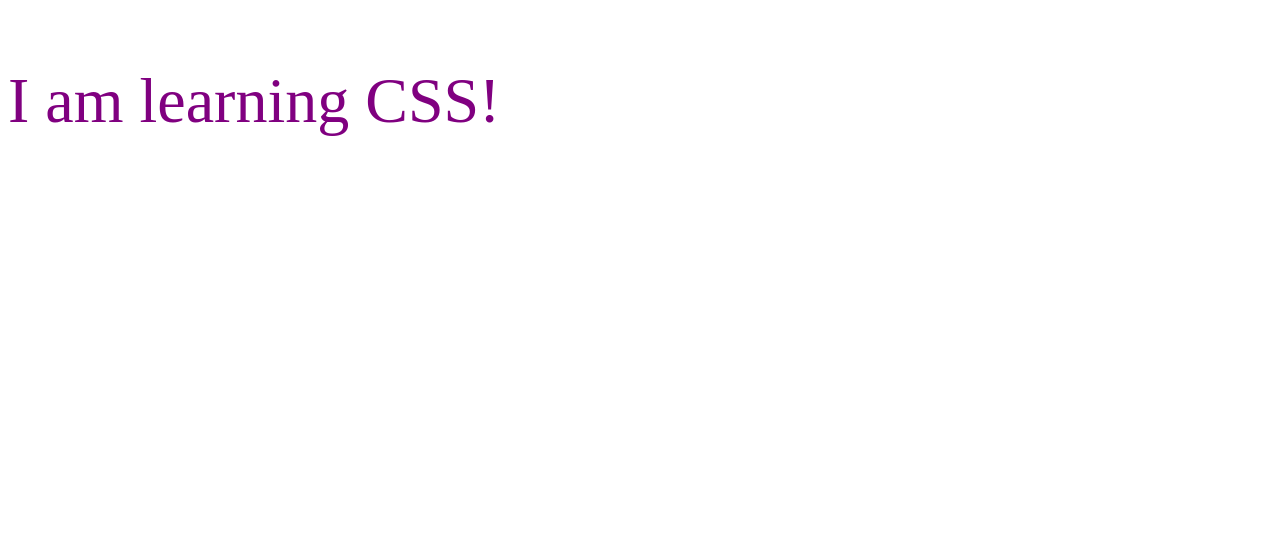
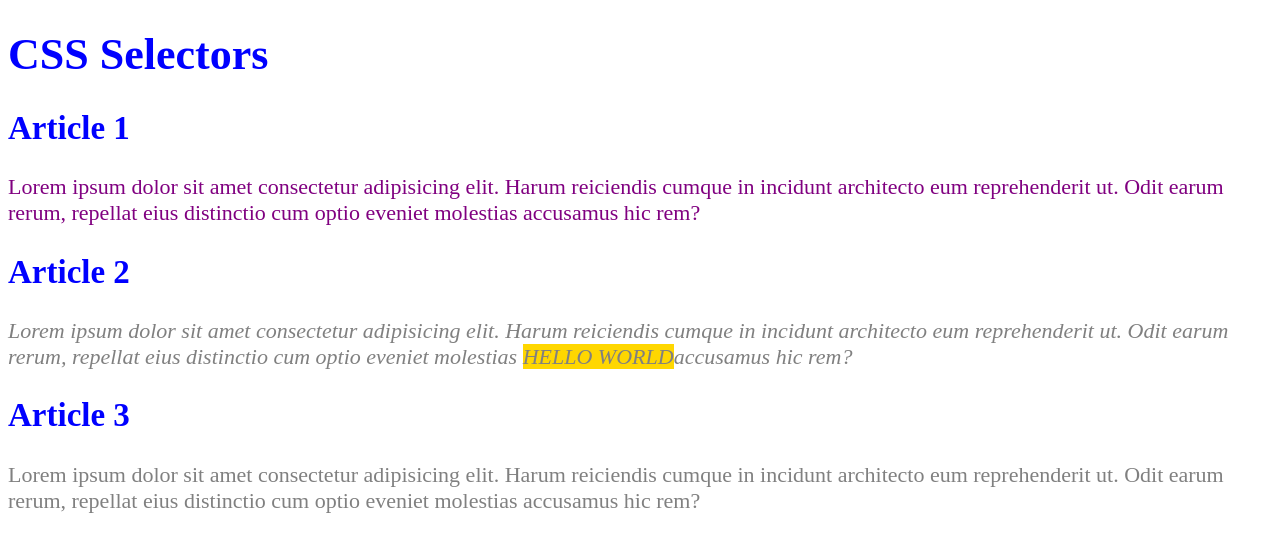
Before and after one commit to shivam-chavan-05/CSS-Revision, a plain HTML site: page index.html in a window 1280 px wide. Drawn offline with Linux system fonts and the light colour scheme.

Commit message:
Second Lesson

```diff
--- a/css/style.css
+++ b/css/style.css
@@ -1,4 +1,30 @@
-p  {
-    font-size: 64px;
+html {
+    font-size: 22px;
+}
+
+body {
+
+}
+
+main {
+    font-family: monospace;
+}
+h1, h2 {
+    color:blue
+}
+p {
     color: purple;
 }
+
+p span {
+    text-transform: uppercase;
+    background-color: gold;
+}
+
+.gray{
+    color:gray
+}
+
+#second{
+    font-style: italic;
+}
--- a/index.html
+++ b/index.html
@@ -7,6 +7,18 @@
     <link rel="stylesheet" href="css/style.css">
 </head>
 <body>
-    <p>I am learning CSS!</p>
+    <h1>CSS Selectors</h1>
+     <article>
+        <h2> Article 1</h2>
+        <p>Lorem ipsum dolor sit amet consectetur adipisicing elit. Harum reiciendis cumque in incidunt architecto eum reprehenderit ut. Odit earum rerum, repellat eius distinctio cum optio eveniet molestias accusamus hic rem?</p>
+     </article>
+     <article>
+        <h2> Article 2</h2>
+        <p class="gray" id="second">Lorem ipsum dolor sit amet consectetur adipisicing elit. Harum reiciendis cumque in incidunt architecto eum reprehenderit ut. Odit earum rerum, repellat eius distinctio cum optio eveniet molestias <span>Hello World</span>accusamus hic rem?</p>
+     </article>
+     <article>
+        <h2> Article 3</h2>
+        <p class="gray">Lorem ipsum dolor sit amet consectetur adipisicing elit. Harum reiciendis cumque in incidunt architecto eum reprehenderit ut. Odit earum rerum, repellat eius distinctio cum optio eveniet molestias accusamus hic rem?</p>
+     </article>
 </body>
 </html>
```
